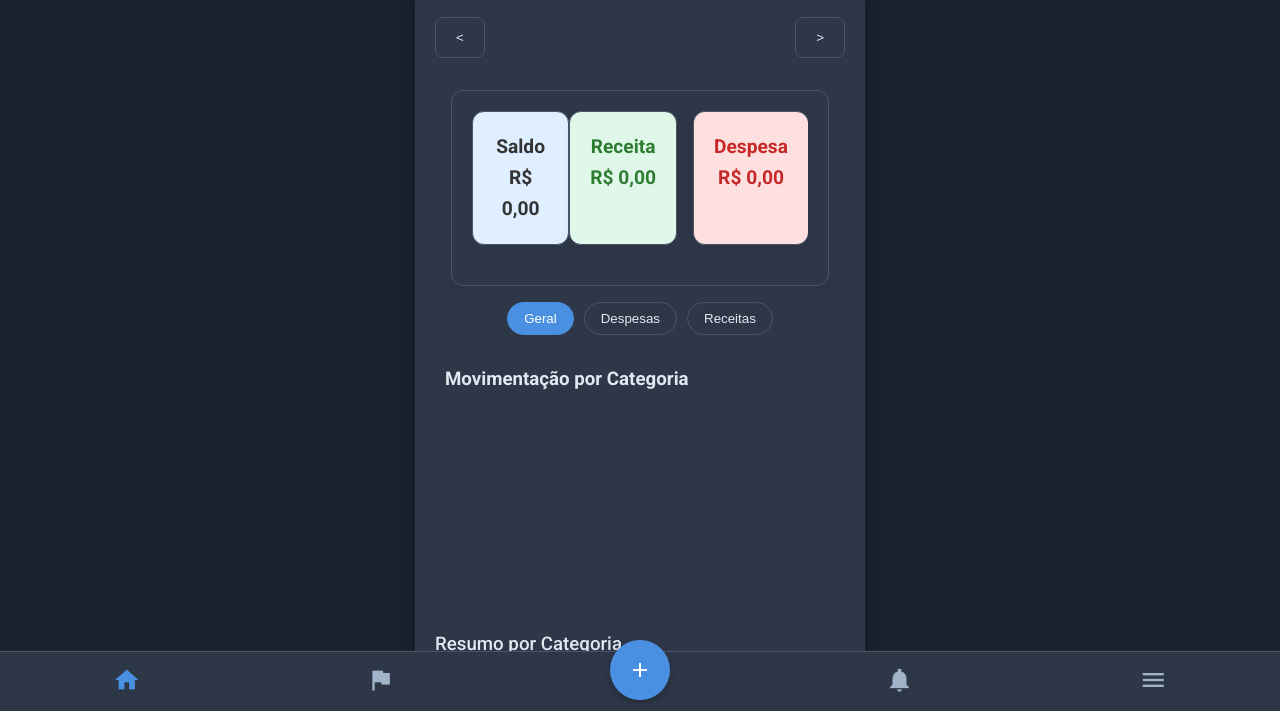
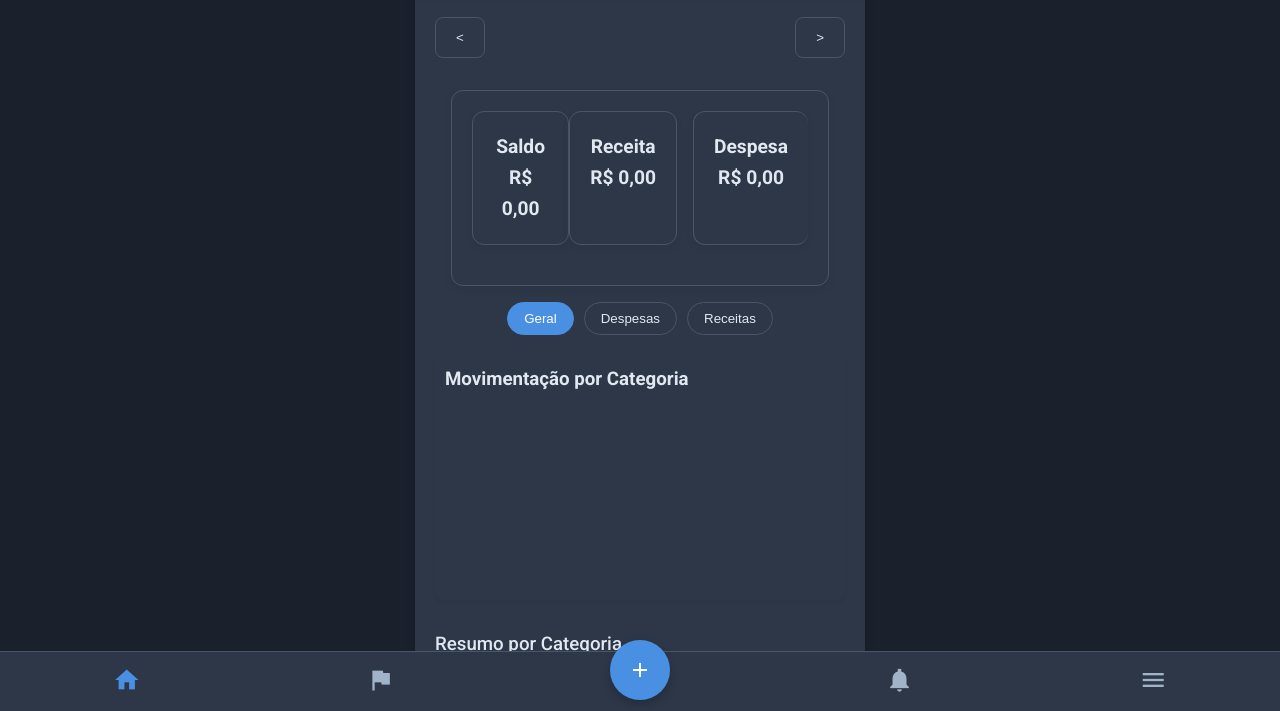
Before and after one commit to Antoni70774/Finan-as--Pessoal, a plain HTML site: page index.html in a window 1280 px wide. Shown: the part 89-800 px from the top of the page. Drawn offline with nearby package versions, Linux system fonts and the light colour scheme; no server answers; a script that the page names is missing.

Commit message:
Update style.css

```diff
--- a/style.css
+++ b/style.css
@@ -236,19 +236,22 @@ body {
   flex: 1;
   padding: 1rem;
   border-radius: 8px;
-  background: #f5f5f5;
-  box-shadow: 0 2px 6px rgba(0,0,0,0.1);
+  background: transparent; /* sem cor de fundo */
+  box-shadow: none;        /* sem sombra */
   font-size: 1.2rem;
   font-weight: bold;
   color: #333;
   text-align: center;
+  border: 1px solid #ccc;  /* opcional: borda leve para separar visualmente */
 }
 
-/* Cores específicas */
-.summary-item.saldo   { background: #dfefff; }
-.summary-item.receita { background: #e0f8e9; color: #2e7d32; }
-.summary-item.despesa { background: #ffe0e0; color: #c62828; }
-
+/* Cores específicas removidas */
+.summary-item.saldo,
+.summary-item.receita,
+.summary-item.despesa {
+  background: transparent;
+  color: inherit;
+}
 
 /* Navegação do Mês */
 .month-nav {
```
